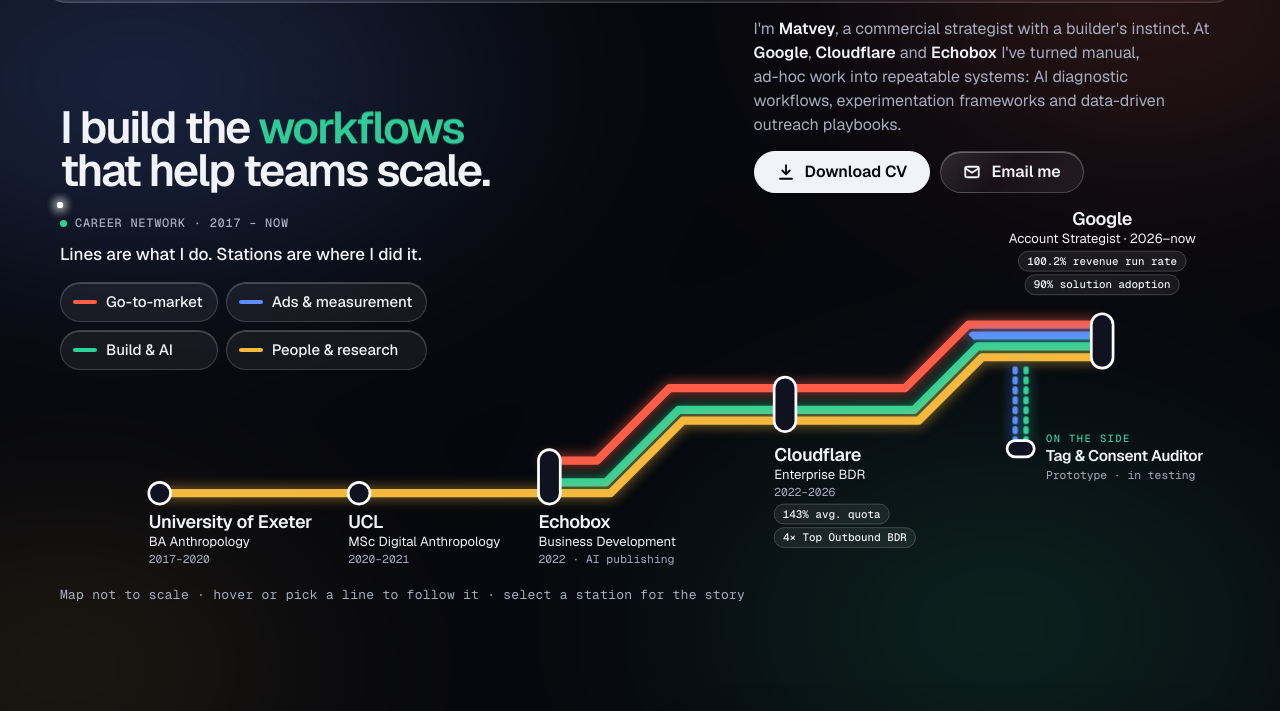
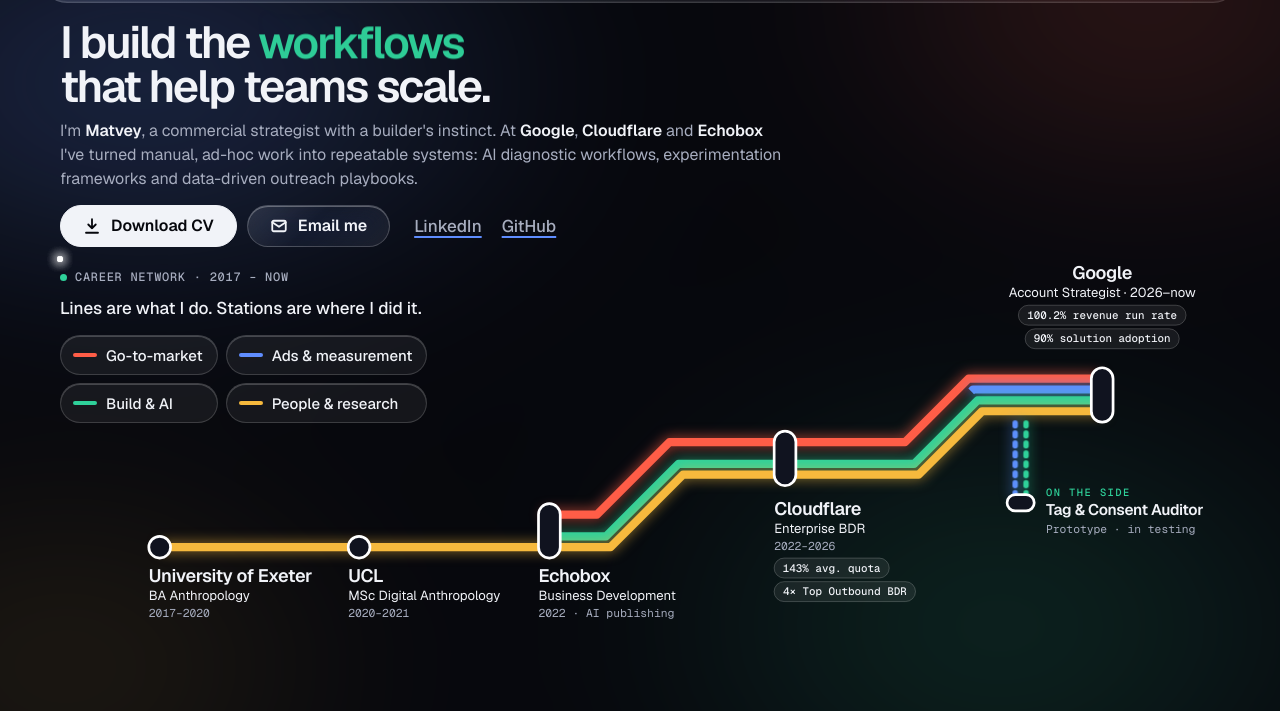
Before and after one commit to StarlessKnave/matveylutsenko-, a plain HTML site: page index.html in a window 1280 px wide. Shown: the part 89-800 px from the top of the page. Drawn offline with nearby package versions, Linux system fonts and the light colour scheme.

Commit message:
Colour the word 'systems' and place the intro under the headline
Co-Authored-By: Claude Fable 5.2 <noreply@anthropic.com>
Claude-Session: https://claude.ai/code/session_01QMtQNGptrkUyWXKCpt37HF

```diff
--- a/index.html
+++ b/index.html
@@ -67,7 +67,7 @@
   :root{
     color-scheme:dark;
     --bg:#06070c; --ink:#f1f3f8; --ink-2:#a7adbf; --rule:rgba(241,243,248,.12);
-    --gtm:#ff5d47; --ads:#5f8dff; --build:#2fd19a; --people:#f6b93d;
+    --gtm:#ff5d47; --ads:#5f8dff; --build:#2fd19a; --people:#f6b93d; --sys:#c59bff;
     --mono:"Geist Mono",ui-monospace,SFMono-Regular,Menlo,monospace;
     --max:1240px; --gut:clamp(16px,4vw,40px);
     --ease:cubic-bezier(.16,1,.3,1);
@@ -120,17 +120,17 @@
 
   /* opening */
   .open{padding:clamp(32px,4vw,52px) 0 0}
-  .open-top{display:grid;grid-template-columns:minmax(0,1.35fr) minmax(0,1fr);gap:clamp(28px,5vw,72px);align-items:end}
+  .open-top > div{display:grid;grid-template-columns:auto 1fr;column-gap:24px;align-items:center}
   h1{font-size:clamp(2.4rem,4.4vw,4rem);letter-spacing:-.045em;line-height:.98}
   .sr-only{position:absolute;width:1px;height:1px;padding:0;margin:-1px;overflow:hidden;clip:rect(0,0,0,0);white-space:nowrap;border:0}
   .rotator{display:inline-grid;vertical-align:bottom}
   .rotator em{grid-area:1/1;font-style:normal;color:var(--c,var(--gtm));opacity:0;transform:translateY(40%);filter:blur(6px);transition:opacity .55s var(--ease),transform .55s var(--ease),filter .55s var(--ease)}
   .rotator em.on{opacity:1;transform:none;filter:none}
   .rotator em.out{opacity:0;transform:translateY(-40%);filter:blur(6px)}
-  .lead{font-size:1.125rem;color:var(--ink-2);text-wrap:pretty;max-width:46ch}
+  .lead{grid-column:1/-1;font-size:1.125rem;color:var(--ink-2);text-wrap:pretty;max-width:68ch;margin-top:18px}
   .lead b{color:var(--ink);font-weight:600}
   .acts{display:flex;flex-wrap:wrap;gap:10px;margin-top:24px}
-  .elsewhere{display:flex;gap:20px;margin-top:18px;font-weight:500}
+  .elsewhere{display:flex;gap:20px;margin-top:24px;font-weight:500}
   .elsewhere a{color:var(--ink-2)}
   .elsewhere a:hover{color:var(--ink)}
 
@@ -315,18 +315,19 @@
   /* keep the whole map on the first screen of a short laptop */
   @media (min-width:1001px) and (max-height:800px){
     .bar .wrap{height:54px}
-    .open{padding-top:26px}
+    .open{padding-top:30px}
+    .note{display:none}
     h1{font-size:clamp(2.1rem,3.5vw,3rem)}
     .lead{font-size:1rem;line-height:1.5}
     .acts{margin-top:14px}
     .btn{min-height:42px}
-    .elsewhere{display:none}
+    .elsewhere{margin-top:14px}
+    .lead{margin-top:10px}
     .net{margin-top:4px}
     .net > .net-head{top:6px}
   }
   @media (max-width:1000px){
     .links{display:none}
-    .open-top{grid-template-columns:1fr;align-items:start}
     .proj{grid-template-columns:1fr}
     .shots{position:static;max-width:560px}
     .groups{grid-template-columns:1fr}
@@ -338,6 +339,8 @@
   }
   @media (max-width:560px){
     body{font-size:16px}
+    .open-top > div{grid-template-columns:1fr}
+    .elsewhere{margin-top:16px}
     .bar{top:8px}
     .me span{display:none}
     .loop{grid-template-columns:1fr}
@@ -664,7 +667,7 @@
 
   // rotating word in the headline; the extra words are added here so the HTML reads as one clean sentence
   const rot = document.querySelector('.rotator');
-  const tint = ['var(--gtm)', 'var(--ads)', 'var(--build)', 'var(--people)', 'var(--ink)'];
+  const tint = ['var(--gtm)', 'var(--ads)', 'var(--build)', 'var(--people)', 'var(--sys)'];
   (rot.dataset.words || '').split(',').filter(Boolean).forEach(w => { const e = document.createElement('em'); e.textContent = w; rot.appendChild(e); });
   const words = [...rot.querySelectorAll('em')];
   words.forEach((w, i) => w.style.setProperty('--c', tint[i % tint.length]));
```
